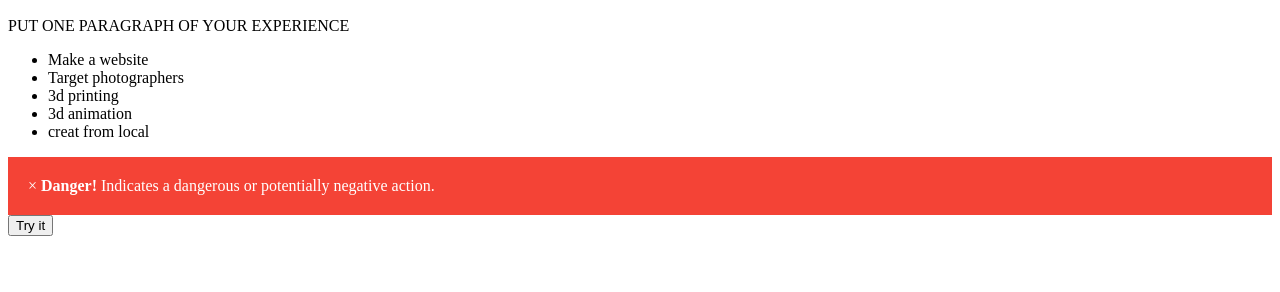
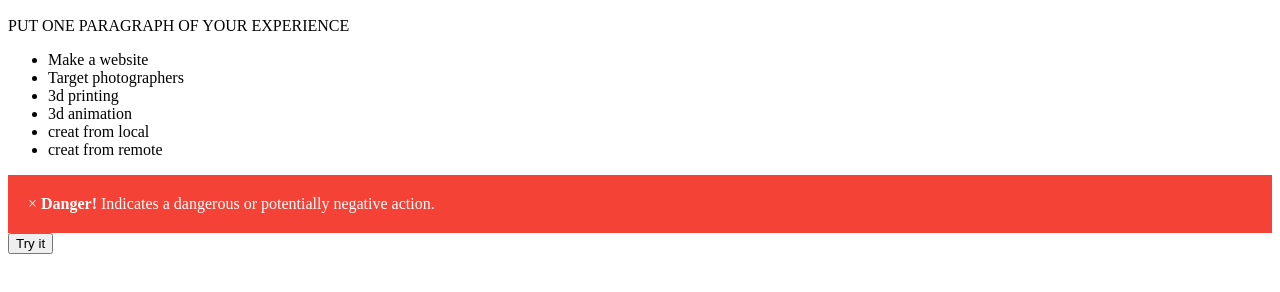
Before and after one commit to DES307/hellow-des307-liyuchang, a plain HTML site: page index.html in a window 1280 px wide. Shown: the part 110-402 px from the top of the page. Drawn offline with Linux system fonts and the light colour scheme.

Commit message:
Update index.html
create from remote

```diff
--- a/index.html
+++ b/index.html
@@ -53,6 +53,8 @@
 
 					<li>creat from local</li>
 
+					<li>creat from remote</li>
+
 				</ul>
 			</div>
 
```
